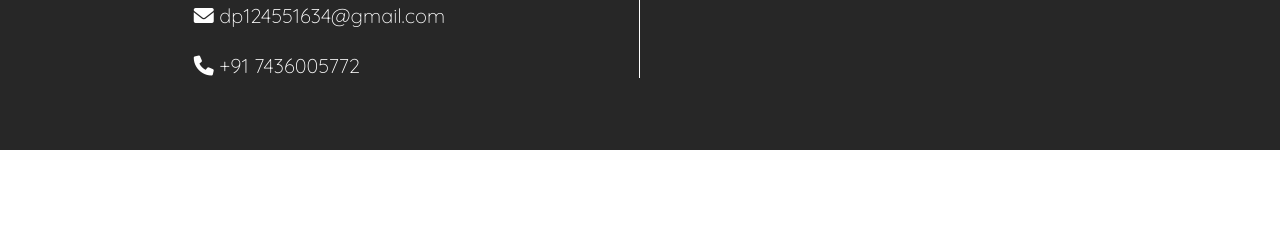
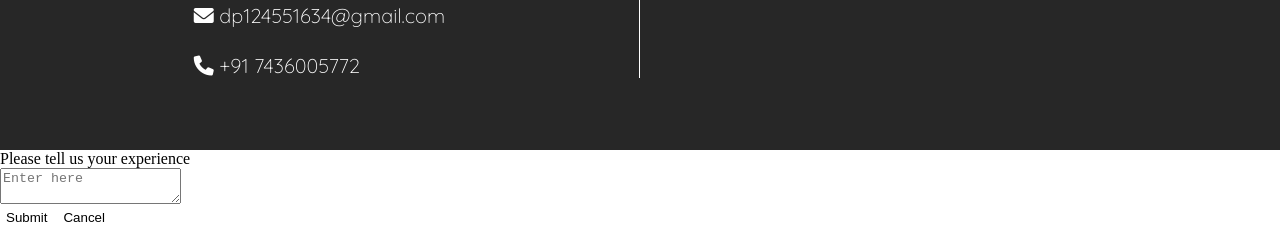
Before and after one commit to deep-1704/DoughNuts, a plain HTML site: page menuhtml.html in a window 1280 px wide. Shown: the part 1988-2214 px from the top of the page. Before the commit the page ends 2138 px from the top, so only its background shows below. Drawn offline with Linux system fonts and the light colour scheme; a web font is replaced by a local one.

Commit message:
Added Feedback section(HTML)

```diff
--- a/menuhtml.html
+++ b/menuhtml.html
@@ -856,6 +856,14 @@
         </div>
         <br><br><br><br>
     </div>
+    <div class="review_modal">
+        <div class="rev_title">Please tell us your experience</div>
+        <textarea class="usr_rev" placeholder="Enter here"></textarea>
+        <div class="sub_btn">
+            <button class="rev_btn" onclick="sub_feedback()">Submit</button>
+            <button class="rev_btn" type="reset" onclick="rem_feedback()">Cancel</button>
+        </div>
+    </div>
     <script src="menujs.js"></script>
     <script src="menujs2.js"></script>
 </body>
```
